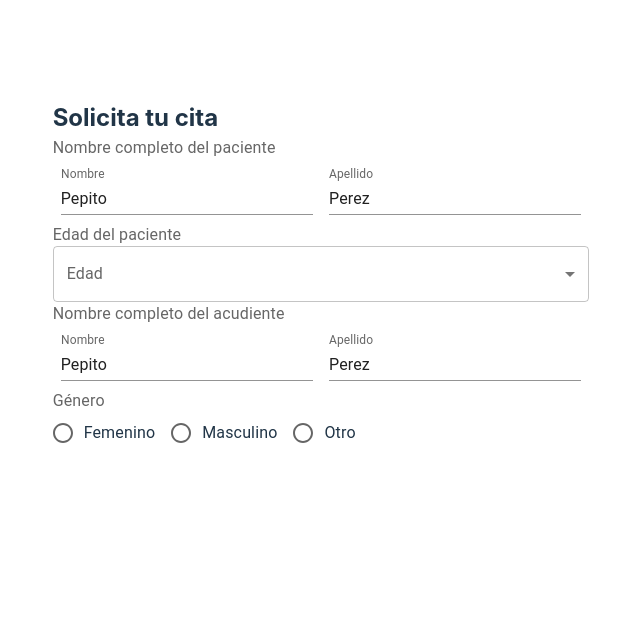
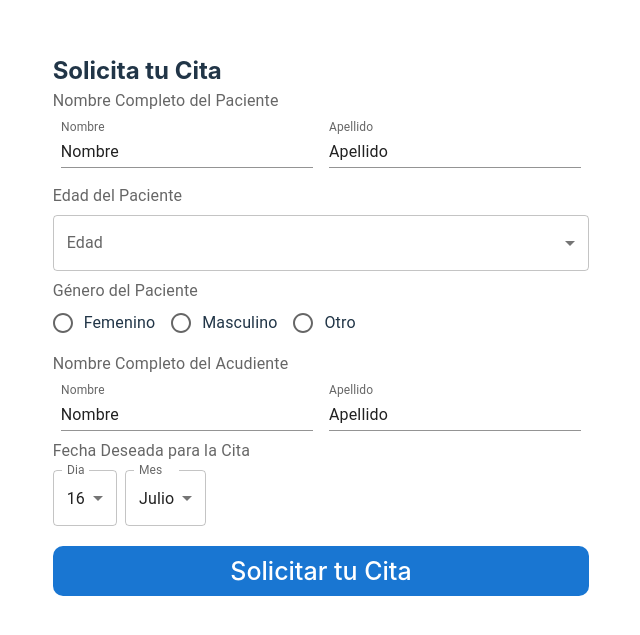
Before and after one commit to juandiegovelsol/doctor-app, a React (Vite) app: page / in a window 1280 px wide. Shown: the part 1363-1998 px from the top of the page, without its empty margins (319-959 px from the left). Before the commit the page ends 1920 px from the top, so only its background shows below. Built offline with nearby package versions, Linux system fonts and the light colour scheme.

Commit message:
Feat: Appointment form

```diff
--- a/src/App.css
+++ b/src/App.css
@@ -6,6 +6,7 @@
 .App {
   min-height: 100vh;
   min-width: auto;
+  max-width: 100vw;
   overflow: hidden;
   display: flex;
   flex-direction: column;
--- a/src/components/Appointment/Appointment.jsx
+++ b/src/components/Appointment/Appointment.jsx
@@ -13,41 +13,79 @@ import Select from "@mui/material/Select";
 import "./appointment.scss";
 
 const Appointment = () => {
+  const [pname, setPname] = useState("");
+  const [plast, setPlast] = useState("");
   const [age, setAge] = useState("");
+  const [gender, setGender] = useState("");
+  const [aname, setAname] = useState("");
+  const [alast, setAlast] = useState("");
+  const today = new Date();
+  const [day, setDay] = useState(today.getDate());
+  const [month, setMonth] = useState(today.getMonth());
+  const [warning, setWarning] = useState("");
+  const handleChange = (event, setState) => {
+    setState(event.target.value);
+  };
 
-  const handleChange = (event) => {
-    setAge(event.target.value);
+  const handleSubmit = (event) => {
+    event.preventDefault();
+    /* console.log(pname, plast, age, gender, aname, alast, day, month); */
+    if (
+      pname !== "Nombre" &&
+      plast !== "Nombre" &&
+      age !== "" &&
+      gender !== "" &&
+      aname !== "Nombre" &&
+      alast !== "Nombre"
+    ) {
+      redirect(pname, plast, age, gender, aname, alast);
+    } else {
+      setWarning("visible");
+      setTimeout(() => {
+        setWarning("");
+      }, 3000);
+    }
+  };
+
+  const redirect = (pname, plast, age, gender, aname, alast) => {
+    const message = `https://api.whatsapp.com/send?phone=%2B573155807405&text=Hola%2C+soy+${aname}+${alast}+y+quisiera+agendar+una+cita+para+${pname}+${plast}+%2C+${age}+%2C+${gender}+%2C+para+el+dia+${day}+/+${
+      month + 1
+    }`;
+    location.replace(message);
   };
 
   return (
-    <FormControl>
-      <h2>Solicita tu cita</h2>
-      <FormLabel id="name">Nombre completo del paciente</FormLabel>
+    <FormControl sx={{ backgroundColor: "white", padding: 7, borderRadius: 5 }}>
+      <h2>Solicita tu Cita</h2>
+      <FormLabel id="name">Nombre Completo del Paciente</FormLabel>
       <Box
         component="form"
         sx={{
           "& .MuiTextField-root": { m: 1, width: "25ch" },
+          marginBottom: 1,
         }}
         noValidate
         autoComplete="off"
       >
-        <div>
         <TextField
           label="Nombre"
           id="standard-size-normal"
-            defaultValue="Pepito"
+          defaultValue="Nombre"
           variant="standard"
+          onChange={(e) => handleChange(e, setPname)}
         />
         <TextField
           label="Apellido"
           id="standard-size-normal"
-            defaultValue="Perez"
+          defaultValue="Apellido"
           variant="standard"
+          onChange={(e) => handleChange(e, setPlast)}
         />
-        </div>
       </Box>
-      <FormLabel id="name">Edad del paciente</FormLabel>
-      <Box sx={{ minWidth: 120 }}>
+      <FormLabel id="name" sx={{ marginBottom: 1 }}>
+        Edad del Paciente
+      </FormLabel>
+      <Box sx={{ minWidth: 120, marginBottom: 1 }}>
         <FormControl fullWidth>
           <InputLabel id="demo-simple-select-label">Edad</InputLabel>
           <Select
@@ -55,52 +93,32 @@ const Appointment = () => {
             id="demo-simple-select"
             value={age}
             label="Age"
-            onChange={handleChange}
+            onChange={(e) => handleChange(e, setAge)}
           >
-            <MenuItem value={0}>Menor un año</MenuItem>
-            <MenuItem value={1}>1 año</MenuItem>
-            <MenuItem value={2}>2 años</MenuItem>
-            <MenuItem value={3}>3 años</MenuItem>
-            <MenuItem value={4}>4 años</MenuItem>
-            <MenuItem value={5}>5 años</MenuItem>
-            <MenuItem value={6}>6 años</MenuItem>
-            <MenuItem value={7}>7 años</MenuItem>
-            <MenuItem value={8}>8 años</MenuItem>
-            <MenuItem value={9}>9 años</MenuItem>
-            <MenuItem value={10}>10 años</MenuItem>
-            <MenuItem value={11}>Mayor de 10 años</MenuItem>
+            <MenuItem value={"menor a un año"}>Menor a un año</MenuItem>
+            <MenuItem value={"1 año"}>1 año</MenuItem>
+            <MenuItem value={"2 años"}>2 años</MenuItem>
+            <MenuItem value={"3 años"}>3 años</MenuItem>
+            <MenuItem value={"4 años"}>4 años</MenuItem>
+            <MenuItem value={"5 años"}>5 años</MenuItem>
+            <MenuItem value={"6 años"}>6 años</MenuItem>
+            <MenuItem value={"7 años"}>7 años</MenuItem>
+            <MenuItem value={"8 años"}>8 años</MenuItem>
+            <MenuItem value={"9 años"}>9 años</MenuItem>
+            <MenuItem value={"10 años"}>10 años</MenuItem>
+            <MenuItem value={"11 años"}>Mayor de 10 años</MenuItem>
           </Select>
         </FormControl>
       </Box>
-      <FormLabel id="name">Nombre completo del acudiente</FormLabel>
-      <Box
-        component="form"
-        sx={{
-          "& .MuiTextField-root": { m: 1, width: "25ch" },
-        }}
-        noValidate
-        autoComplete="off"
-      >
-        <div>
-          <TextField
-            label="Nombre"
-            id="standard-size-normal"
-            defaultValue="Pepito"
-            variant="standard"
-          />
-          <TextField
-            label="Apellido"
-            id="standard-size-normal"
-            defaultValue="Perez"
-            variant="standard"
-          />
-        </div>
-      </Box>
-      <FormLabel id="demo-row-radio-buttons-group-label">Género</FormLabel>
+      <FormLabel id="demo-row-radio-buttons-group-label">
+        Género del Paciente
+      </FormLabel>
       <RadioGroup
         row
         aria-labelledby="demo-row-radio-buttons-group-label"
         name="row-radio-buttons-group"
+        sx={{ marginBottom: 1 }}
+        onChange={(e) => handleChange(e, setGender)}
       >
         <FormControlLabel
           value="Femenino"
@@ -114,6 +132,114 @@ const Appointment = () => {
         />
         <FormControlLabel value="Otro" control={<Radio />} label="Otro" />
       </RadioGroup>
+      <FormLabel id="name">Nombre Completo del Acudiente</FormLabel>
+      <Box
+        component="form"
+        sx={{
+          "& .MuiTextField-root": { m: 1, width: "25ch", marginBottom: 1 },
+        }}
+        noValidate
+        autoComplete="off"
+      >
+        <TextField
+          label="Nombre"
+          id="standard-size-normal"
+          defaultValue="Nombre"
+          variant="standard"
+          onChange={(e) => handleChange(e, setAname)}
+        />
+        <TextField
+          label="Apellido"
+          id="standard-size-normal"
+          defaultValue="Apellido"
+          variant="standard"
+          onChange={(e) => handleChange(e, setAlast)}
+        />
+      </Box>
+      <FormLabel id="name">Fecha Deseada para la Cita</FormLabel>
+      <Box
+        sx={{
+          minWidth: 120,
+          display: "flex",
+          flexDirection: "row",
+          justifyContent: "start",
+          marginTop: 1,
+        }}
+      >
+        <FormControl>
+          <InputLabel id="demo-simple-select-label1">Dia</InputLabel>
+          <Select
+            labelId="demo-simple-select-label1"
+            id="demo-simple-select"
+            value={day}
+            label="Dia"
+            onChange={(e) => handleChange(e, setDay)}
+          >
+            <MenuItem value={1}>1</MenuItem>
+            <MenuItem value={2}>2</MenuItem>
+            <MenuItem value={3}>3</MenuItem>
+            <MenuItem value={4}>4</MenuItem>
+            <MenuItem value={5}>5</MenuItem>
+            <MenuItem value={6}>6</MenuItem>
+            <MenuItem value={7}>7</MenuItem>
+            <MenuItem value={8}>8</MenuItem>
+            <MenuItem value={9}>9</MenuItem>
+            <MenuItem value={10}>10</MenuItem>
+            <MenuItem value={11}>11</MenuItem>
+            <MenuItem value={12}>12</MenuItem>
+            <MenuItem value={13}>13</MenuItem>
+            <MenuItem value={14}>14</MenuItem>
+            <MenuItem value={15}>15</MenuItem>
+            <MenuItem value={16}>16</MenuItem>
+            <MenuItem value={17}>17</MenuItem>
+            <MenuItem value={18}>18</MenuItem>
+            <MenuItem value={19}>19</MenuItem>
+            <MenuItem value={20}>20</MenuItem>
+            <MenuItem value={21}>21</MenuItem>
+            <MenuItem value={22}>22</MenuItem>
+            <MenuItem value={23}>23</MenuItem>
+            <MenuItem value={24}>24</MenuItem>
+            <MenuItem value={25}>25</MenuItem>
+            <MenuItem value={26}>26</MenuItem>
+            <MenuItem value={27}>27</MenuItem>
+            <MenuItem value={28}>28</MenuItem>
+            <MenuItem value={29}>29</MenuItem>
+            <MenuItem value={30}>30</MenuItem>
+            <MenuItem value={31}>31</MenuItem>
+          </Select>
+        </FormControl>
+        <FormControl sx={{ marginLeft: 1 }}>
+          <InputLabel id="demo-simple-select-label2">Mes</InputLabel>
+          <Select
+            labelId="demo-simple-select-label2"
+            id="demo-simple-select"
+            value={month}
+            label="Month"
+            onChange={(e) => handleChange(e, setMonth)}
+          >
+            <MenuItem value={0}>Enero</MenuItem>
+            <MenuItem value={1}>Febrero</MenuItem>
+            <MenuItem value={2}>Marzo</MenuItem>
+            <MenuItem value={3}>Abril</MenuItem>
+            <MenuItem value={4}>Mayo</MenuItem>
+            <MenuItem value={5}>Junio</MenuItem>
+            <MenuItem value={6}>Julio</MenuItem>
+            <MenuItem value={7}>Agosto</MenuItem>
+            <MenuItem value={8}>Septiembre</MenuItem>
+            <MenuItem value={9}>Octubre</MenuItem>
+            <MenuItem value={10}>Noviembre</MenuItem>
+            <MenuItem value={11}>Diciembre</MenuItem>
+          </Select>
+        </FormControl>
+      </Box>
+      <button className="appointment-button" onClick={handleSubmit}>
+        Solicitar tu Cita
+      </button>
+      {warning && (
+        <span className={`appointment-warning ${warning}`}>
+          Por favor llene todos los campos!
+        </span>
+      )}
     </FormControl>
   );
 };
--- a/src/components/Appointment/appointment.scss
+++ b/src/components/Appointment/appointment.scss
@@ -0,0 +1,32 @@
+.appointment-button {
+  font-family: Inter, system-ui, Avenir, Helvetica, Arial, sans-serif;
+  padding: 10px;
+  border-radius: 10px;
+  background-color: #1976d2;
+  border: none;
+  font-size: 25px;
+  font-weight: 500;
+  color: white;
+  margin: 20px 0px;
+  &:hover,
+  &:focus {
+    cursor: pointer;
+    background-color: #14589c;
+  }
+}
+.appointment-warning {
+  display: none;
+  font-family: Inter, system-ui, Avenir, Helvetica, Arial, sans-serif;
+  padding: 10px;
+  border-radius: 10px;
+  background-color: rgb(255, 142, 142);
+  color: white;
+  font-size: 20px;
+  font-weight: 500;
+  margin-bottom: 20px;
+  text-transform: capitalize;
+  text-align: center;
+}
+.visible {
+  display: block;
+}
```
Also changed, not shown: src/App.jsx (+1 -22 lines). Lines whose indentation alone changed are shown as unchanged.
